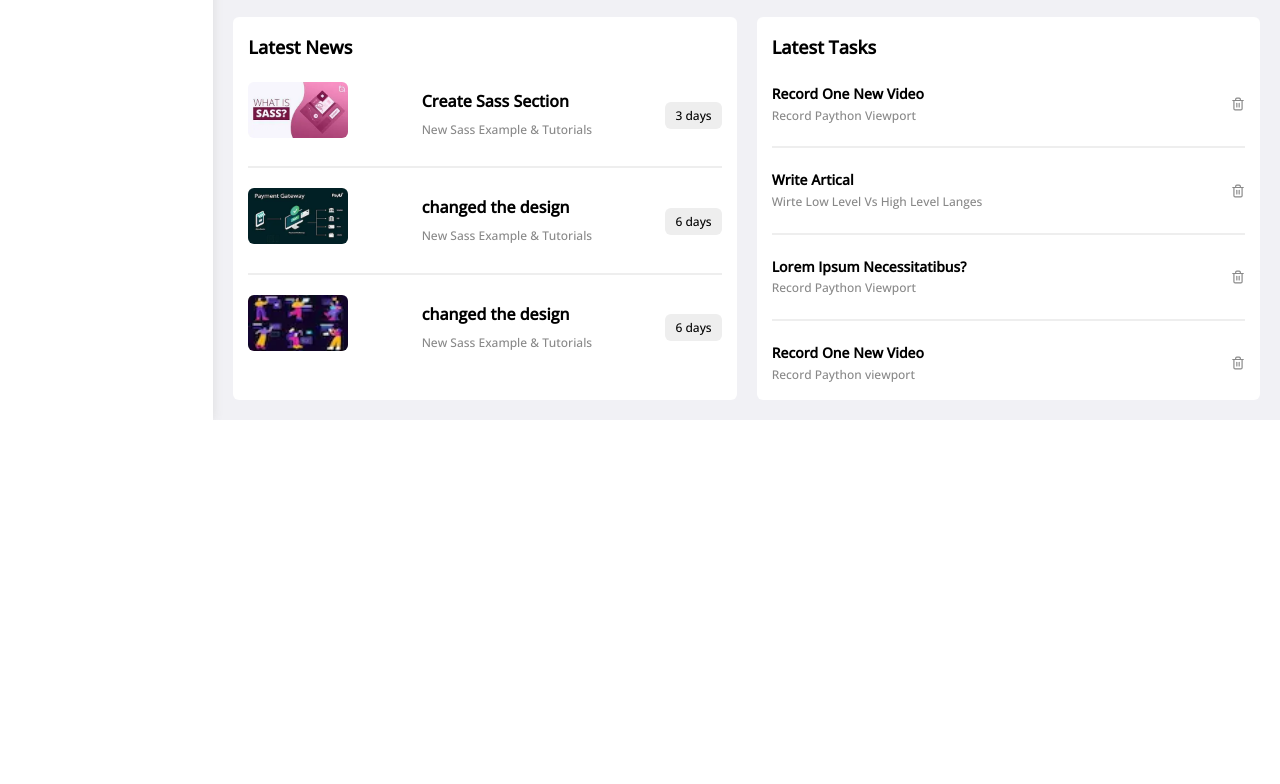
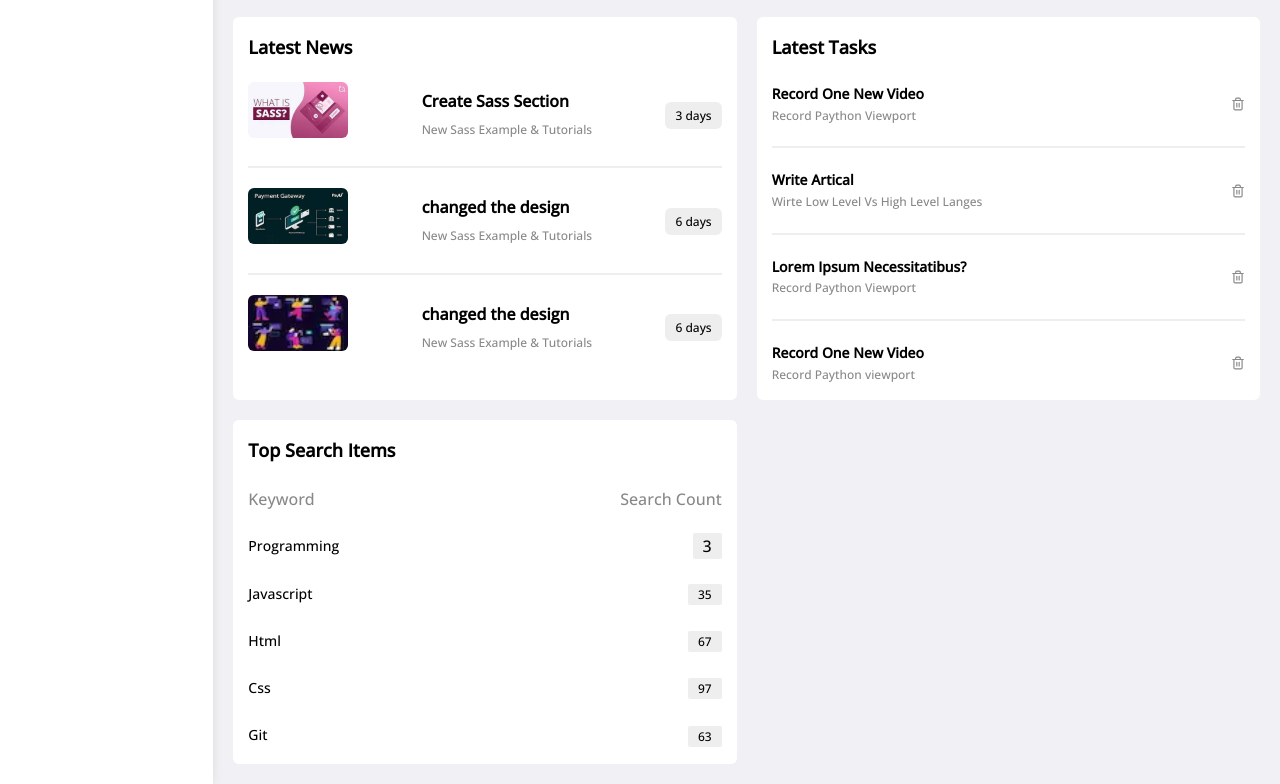
Before and after one commit to Mostafaproo/Dashboard, a website: page index.html in a window 1280 px wide. Shown: the part 877-1661 px from the top of the page. Before the commit the page ends 1297 px from the top, so only its background shows below. Drawn offline with nearby package versions, Linux system fonts and the light colour scheme.

Commit message:
create top search items section

```diff
--- a/index.html
+++ b/index.html
@@ -265,7 +265,7 @@
                 <!-- End LatestNews Section -->
 
                 <!-- Start Tasks Section -->
-                <div class="tasks bg-white p-20 b-radius">
+                <section class="tasks bg-white p-20 b-radius">
                     <h2 class="section-title mb-20">latest tasks</h2>
 
                     <div class="tasks__taske-row d-flex align-center space-between">
@@ -301,8 +301,49 @@
                         </div>
                         <i data-feather="trash-2" class="c-gray fw-icon" stroke-width="2"></i>
                     </div>
-                </div>
+                </section>
                 <!-- End Tasks Section -->
+
+                <!-- Start Search Item -->
+                <section class="search-items p-20 b-radius bg-white">
+                    <h2 class="section-title mb-20">top search items</h2>
+                    <div class="mb-20 d-flex align-center space-between c-gray">
+                        <span>Keyword</span>
+                        <span>Search Count</span>
+                    </div>
+                    <div class="search-items__items d-flex align-center space-between">
+                        <div class="search-items__keyword fs-14">Programming</div>
+                        <div class="search-items__count">
+                            <span class="bg-eee c-black">3 </span>
+                        </div>
+                    </div>
+                    <div class="search-items__items d-flex align-center space-between">
+                        <div class="search-items__keyword fs-14">Javascript</div>
+                        <div class="search-items__count">
+                            <span class="searc-item bg-eee c-black fs-12">35 </span>
+                        </div>
+                    </div>
+                    <div class="search-items__items d-flex align-center space-between">
+                        <div class="search-items__keyword fs-14">Html</div>
+                        <div class="search-items__count">
+                            <span class="searc-item bg-eee c-black fs-12">67 </span>
+                        </div>
+                    </div>
+                    <div class="search-items__items d-flex align-center space-between">
+                        <div class="search-items__keyword fs-14">Css</div>
+                        <div class="search-items__count">
+                            <span class="searc-item bg-eee c-black fs-12">97</span>
+                        </div>
+                    </div>
+                    <div class="search-items__items d-flex align-center space-between">
+                        <div class="search-items__keyword fs-14">Git</div>
+                        <div class="search-items__count">
+                            <span class="searc-item bg-eee c-black fs-12">63 </span>
+                        </div>
+                    </div>
+                </section>
+                <!-- End Search Item -->
+
             </div>
         </main>
         <!-- End ContentPage -->
--- a/sass/pages/_home.scss
+++ b/sass/pages/_home.scss
@@ -172,3 +172,16 @@
     border-bottom: .2rem solid #eee;
   }
 }
+// Start Search Items
+.search-items{
+  &__items:not(:last-of-type){
+    margin-bottom: 2rem;
+  }
+
+  &__count{
+    span{
+      border-radius: .2rem;
+      padding: .2rem 1rem;
+    }
+  }
+}
```
Also changed, not shown: public/css/main.css.
